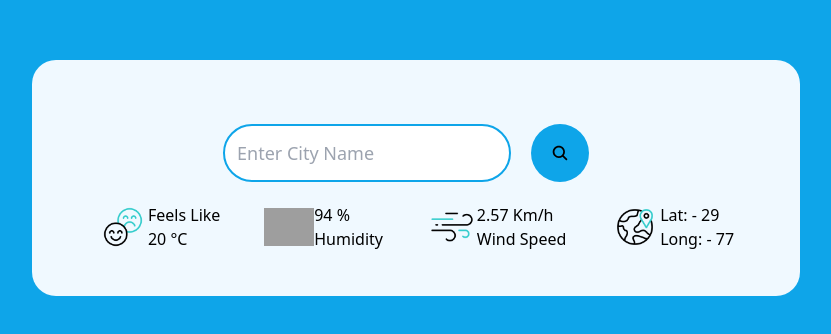
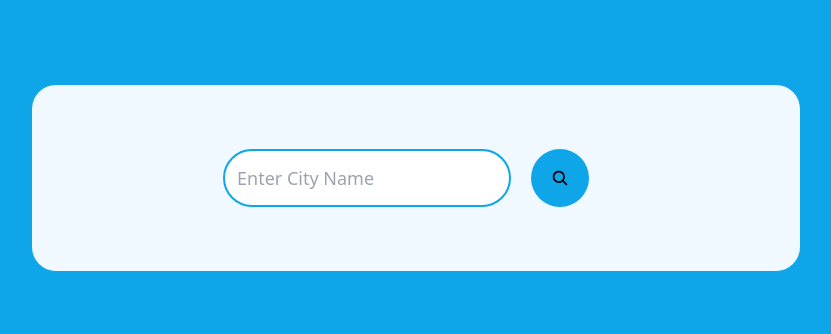
Before and after one commit to shwetank-1708/weather-app, a React (Vite) app: page / in a window 1280 px wide. Shown: the part 222-556 px from the top of the page, without its empty margins (224-1055 px from the left). Built offline with nearby package versions, Linux system fonts and the light colour scheme; grey boxes are pictures that could not be loaded.

Commit message:
Added Lat-Long value functionality

```diff
--- a/src/App.tsx
+++ b/src/App.tsx
@@ -14,10 +14,19 @@ import location from "./assets/location.gif";
 interface WeatherData {
   main: {
     temp: number;
+    feels_like: number;
+    humidity: number;
   };
   weather: Array<{
     main: string;
   }>;
+  wind: {
+    speed: number;
+  };
+  coord: {
+    lat: number;
+    lon: number;
+  };
   name: string;
   sys: {
     country: string;
@@ -64,6 +73,8 @@ function App() {
       setWeatherData(null);
       setError("Invalid City Name");
     }
+
+    console.log(weatherData);
   };
 
   return (
@@ -92,26 +103,24 @@ function App() {
           {weatherData && (
             <div className="flex flex-col items-center gap-2">
               <img className="w-[200px]" src={img} />
-              <p>{Math.round(weatherData.main.temp)} °C</p>
-              <p>{weatherData.weather[0].main}</p>
+              <p>{Math.round(weatherData.main?.temp)} °C</p>
+              <p>{weatherData.weather[0]?.main}</p>
               <p>{weatherData.name}</p>
-              <p>{weatherData.sys.country}</p>
-            </div>
-          )}
+              <p>{weatherData.sys?.country}</p>
 
-          <div className="flex flex-wrap justify-around">
+              <div className="flex flex-wrap justify-around mt-5">
                 <div className="flex items-center">
                   <img src={feelsLike} className="w-[50px]" />
                   <div>
                     <p>Feels Like</p>
-                <p>20 °C</p>
+                    <p>{weatherData.main?.feels_like ?? "N/A"} °C</p>
                   </div>
                 </div>
 
                 <div className="flex items-center">
                   <img src={humidity} className="w-[50px]" />
                   <div>
-                <p>94 %</p>
+                    <p>{weatherData.main?.humidity ?? "N/A"} %</p>
                     <p>Humidity</p>
                   </div>
                 </div>
@@ -119,7 +128,7 @@ function App() {
                 <div className="flex items-center">
                   <img src={wind} className="w-[50px]" />
                   <div>
-                <p>2.57 Km/h</p>
+                    <p>{weatherData.wind?.speed ?? "N/A"} Km/h</p>
                     <p>Wind Speed</p>
                   </div>
                 </div>
@@ -127,11 +136,23 @@ function App() {
                 <div className="flex items-center">
                   <img src={location} className="w-[50px]" />
                   <div>
-                <p>Lat: - 29</p>
-                <p>Long: - 77</p>
+                    <p>
+                      Lat: -{" "}
+                      {weatherData.coord?.lat
+                        ? Math.round(weatherData.coord.lat)
+                        : "N/A"}
+                    </p>
+                    <p>
+                      Long: -{" "}
+                      {weatherData.coord?.lon
+                        ? Math.round(weatherData.coord.lon)
+                        : "N/A"}
+                    </p>
                   </div>
                 </div>
               </div>
+            </div>
+          )}
         </div>
       </div>
     </>
```
Lines whose indentation alone changed are shown as unchanged.
